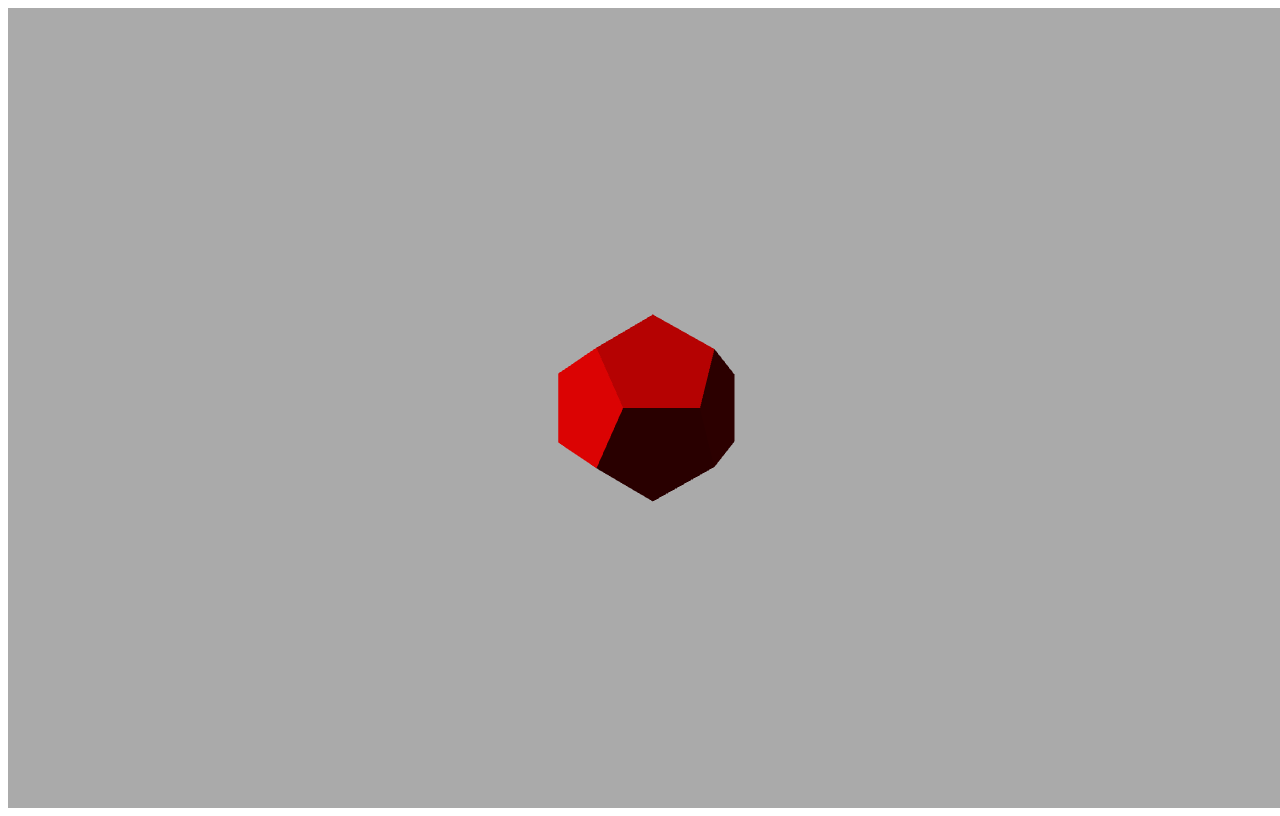
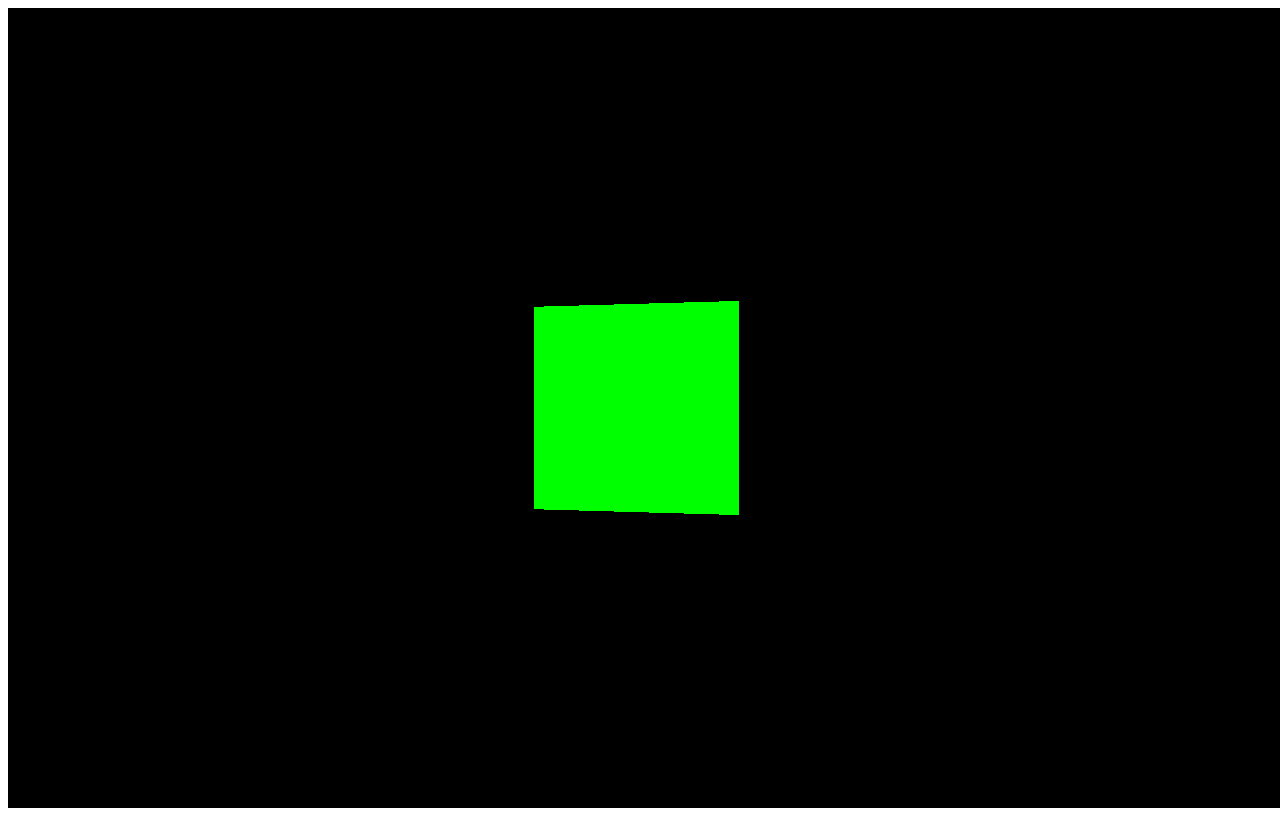
Before and after one commit to BVPlaten/threeJsBase, a plain HTML site: page index.html in a window 1280 px wide. Drawn offline with nearby package versions, Linux system fonts and the light colour scheme.

Commit message:
second commit

```diff
--- a/script.js
+++ b/script.js
@@ -3,53 +3,24 @@ import {OrbitControls} from "OrbitControls";
 
 class App{
 	constructor(){
-		this.camera = new THREE.PerspectiveCamera( 60, window.innerWidth / window.innerHeight, 0.1, 100 );
-		this.camera.position.set( 7, 0, 2 );
+        this.scene = new THREE.Scene();
+        this.camera = new THREE.PerspectiveCamera( 75, window.innerWidth / window.innerHeight, 0.1, 1000 );
+        this.camera.position.z = 3;
 
-		const ambient = new THREE.HemisphereLight(0xffff66, 0xbbbbff, 0.2);
+        const geometry = new THREE.BoxGeometry( 1, 1, 1 );
+        const material = new THREE.MeshBasicMaterial( { color: 0x00ff00 } );
+        this.cube = new THREE.Mesh( geometry, material );
+        this.scene.add( this.cube );
 
-        const light = new THREE.DirectionalLight();
-        light.position.set( 0.1, 1, 1);
-
-		this.renderer = new THREE.WebGLRenderer({ antialias: true } );
-		this.renderer.setPixelRatio( window.devicePixelRatio );
-		this.renderer.setSize( window.innerWidth, window.innerHeight );
-
-        const container = document.createElement( 'div' );
-		document.body.appendChild( container );
-		container.appendChild( this.renderer.domElement );
-
-        const geometry = new THREE.DodecahedronGeometry(1, 0);
-        const material = new THREE.MeshStandardMaterial( { color: 0xFF0000 });
-
-        this.mesh = new THREE.Mesh( geometry, material );
-
-		this.scene = new THREE.Scene();
-        this.scene.background = new THREE.Color( 0xAAAAAA );
-        this.scene.add(this.mesh);
-		this.scene.add(ambient);
-        this.scene.add(light);
-
-        const controls = new OrbitControls( this.camera, this.renderer.domElement );
-
+        this.renderer = new THREE.WebGLRenderer();
+        this.renderer.setSize( window.innerWidth, window.innerHeight );
         this.renderer.setAnimationLoop(this.render.bind(this));
-
-        window.addEventListener('resize', this.resize.bind(this) );
+        document.body.appendChild( this.renderer.domElement );
 	}
 
-    resize(){
-        this.camera.aspect = window.innerWidth / window.innerHeight;
-        this.camera.updateProjectionMatrix();
-        this.renderer.setSize( window.innerWidth, window.innerHeight );
-    }
-
 	render( ) {
-        this.mesh.rotateY( 0.01 );
+        this.cube.rotateY( 0.01 );
         this.renderer.render( this.scene, this.camera );
-    }
-
-    recolor( col ) {
-        this.mesh.material = new THREE.MeshStandardMaterial( { color: col });
     }
 }
 
```
Also changed, not shown: index.html (+1 -0 lines).
